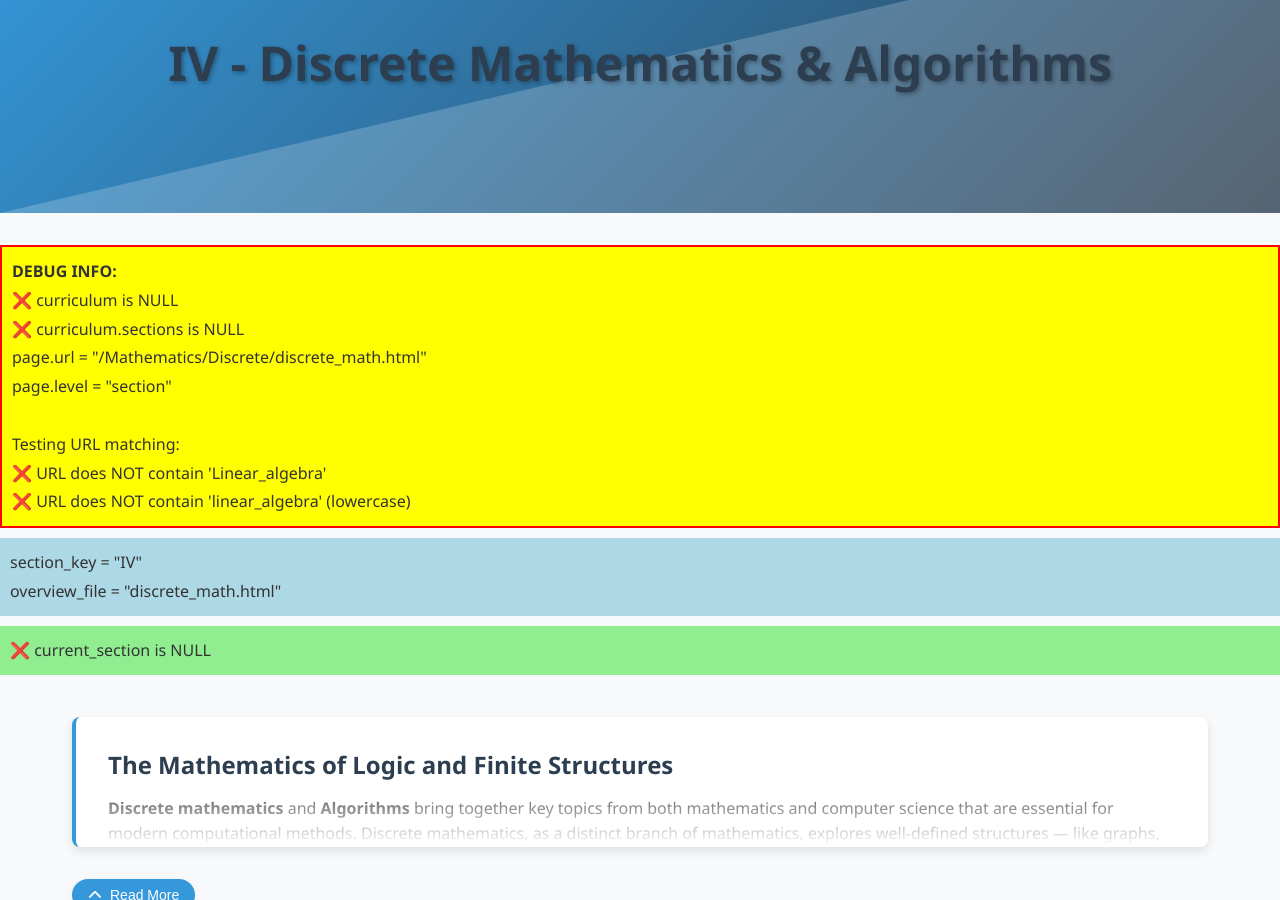
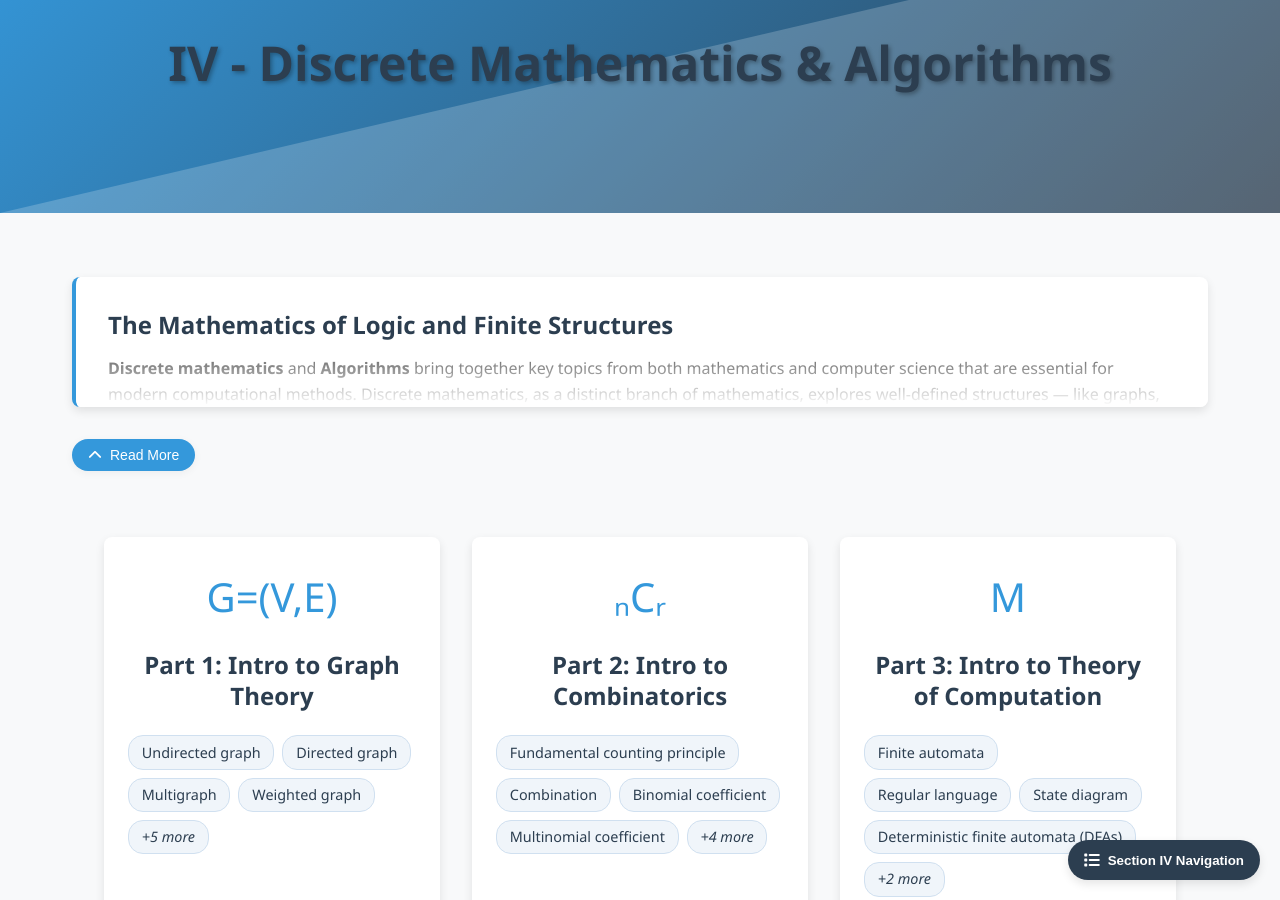
Before and after one commit to Yusukey01/yusukey01.github.io, a Jekyll site: the page built from Mathematics/Discrete/discrete_math.html, in a window 1280 px wide and 900 px high, scrolled down 251 px. Built offline with Jekyll 4.4.1, drawn with Linux system fonts in a browser that asks for light colours.

Commit message:
reorganized section navigation system

```diff
--- a/_includes/section_navigation.html
+++ b/_includes/section_navigation.html
@@ -1,138 +1,103 @@
 {% comment %}
-  DEBUG VERSION - Section Navigation
+  Section Navigation - Loads curriculum.json via JavaScript
+  (Because data files are in /data/ not /_data/)
 {% endcomment %}
 
-{% assign curriculum = site.data.curriculum %}
-
-<!-- DEBUG: Check if curriculum loaded -->
-<div style="background: yellow; padding: 10px; margin: 10px 0; border: 2px solid red;">
-  <strong>DEBUG INFO:</strong><br>
-
-  <!-- Check if curriculum exists -->
-  {% if curriculum %}
-    ✅ curriculum loaded<br>
-  {% else %}
-    ❌ curriculum is NULL<br>
-  {% endif %}
-
-  <!-- Check if sections exists -->
-  {% if curriculum.sections %}
-    ✅ curriculum.sections exists<br>
-  {% else %}
-    ❌ curriculum.sections is NULL<br>
-  {% endif %}
-
-  <!-- Check page.url -->
-  page.url = "{{ page.url }}"<br>
-
-  <!-- Check page.level -->
-  page.level = "{{ page.level }}"<br>
-
-  <!-- Check what sections are available -->
-  {% if curriculum.sections %}
-    <br>Available section keys:<br>
-    {% for section_entry in curriculum.sections %}
-      - Key: "{{ section_entry[0] }}" | Title: "{{ section_entry[1].title }}"<br>
-    {% endfor %}
-  {% endif %}
-
-  <!-- Test direct access -->
-  <br>Testing URL matching:<br>
-  {% if page.url contains 'Linear_algebra' %}
-    ✅ URL contains 'Linear_algebra'<br>
-  {% else %}
-    ❌ URL does NOT contain 'Linear_algebra'<br>
-  {% endif %}
-
-  {% if page.url contains 'linear_algebra' %}
-    ✅ URL contains 'linear_algebra' (lowercase)<br>
-  {% else %}
-    ❌ URL does NOT contain 'linear_algebra' (lowercase)<br>
-  {% endif %}
-</div>
-
-{% comment %} Original navigation code below {% endcomment %}
-
-{% assign current_section = nil %}
-{% assign section_key = nil %}
-{% assign overview_file = nil %}
-
-{% if page.url contains 'Linear_algebra' %}
-  {% assign section_key = "I" %}
-  {% assign overview_file = "linear_algebra.html" %}
-{% elsif page.url contains 'Calculus' %}
-  {% assign section_key = "II" %}
-  {% assign overview_file = "calculus.html" %}
-{% elsif page.url contains 'Probability' %}
-  {% assign section_key = "III" %}
-  {% assign overview_file = "probability.html" %}
-{% elsif page.url contains 'Discrete' %}
-  {% assign section_key = "IV" %}
-  {% assign overview_file = "discrete_math.html" %}
-{% elsif page.url contains 'Machine_learning' %}
-  {% assign section_key = "V" %}
-  {% assign overview_file = "ml.html" %}
-{% endif %}
-
-<!-- DEBUG: After URL check -->
-<div style="background: lightblue; padding: 10px; margin: 10px 0;">
-  section_key = "{{ section_key }}"<br>
-  overview_file = "{{ overview_file }}"
-</div>
-
-{% if section_key %}
-  {% for section_entry in curriculum.sections %}
-    {% if section_entry[0] == section_key %}
-      {% assign current_section = section_entry[1] %}
-      {% break %}
-    {% endif %}
-  {% endfor %}
-{% endif %}
-
-<!-- DEBUG: After section lookup -->
-<div style="background: lightgreen; padding: 10px; margin: 10px 0;">
-  {% if current_section %}
-    ✅ current_section found: "{{ current_section.title }}"<br>
-    Parts count: {{ current_section.parts.size }}
-  {% else %}
-    ❌ current_section is NULL
-  {% endif %}
-</div>
-
-{% if current_section %}
 <div class="quick-jump-container">
     <button type="button" id="quick-jump-toggle" class="quick-jump-toggle">
-      <i class="fas fa-list"></i> <strong>Section {{ section_key }} Navigation</strong>
+      <i class="fas fa-list"></i> <strong id="nav-section-title">Section Navigation</strong>
     </button>
     <div id="quick-jump-menu" class="quick-jump-menu">
-      <h3>{{ current_section.title }}</h3>
-      <div class="quick-jump-links">
-
-        {% if page.level == 'detail' %}
-        <a href="{{ overview_file }}">← Back to Section {{ section_key }} Overview</a>
-        <hr style="margin: 8px 0; border: 1px solid #ddd;">
-        {% endif %}
-
-        {% for part in current_section.parts %}
-          {% if page.level == 'detail' %}
-            {% assign part_url = part.url %}
-          {% else %}
-            {% assign base_parts = current_section.baseUrl | split: "/" %}
-            {% assign folder_name = base_parts[1] %}
-            {% assign part_url = "../" | append: folder_name | append: "/" | append: part.url %}
-          {% endif %}
-
-          {% assign url_without_ext = part.url | remove: ".html" %}
-          {% if page.url contains url_without_ext %}
-            {% assign is_current = true %}
-          {% else %}
-            {% assign is_current = false %}
-          {% endif %}
-
-          <a href="{{ part_url }}" {% if is_current %}class="current-page"{% endif %}>Part {{ part.part }}: {{ part.title }}</a>
-        {% endfor %}
-
+      <h3 id="nav-section-heading">Loading...</h3>
+      <div class="quick-jump-links" id="nav-links-container">
+        <!-- Links will be populated by JavaScript -->
       </div>
     </div>
 </div>
-{% endif %}
+
+<script>
+(function() {
+  // Determine current section from URL
+  const path = window.location.pathname;
+  let sectionKey = null;
+  let overviewFile = null;
+
+  if (path.includes('Linear_algebra')) {
+    sectionKey = 'I';
+    overviewFile = 'linear_algebra.html';
+  } else if (path.includes('Calculus')) {
+    sectionKey = 'II';
+    overviewFile = 'calculus.html';
+  } else if (path.includes('Probability')) {
+    sectionKey = 'III';
+    overviewFile = 'probability.html';
+  } else if (path.includes('Discrete')) {
+    sectionKey = 'IV';
+    overviewFile = 'discrete_math.html';
+  } else if (path.includes('Machine_learning')) {
+    sectionKey = 'V';
+    overviewFile = 'ml.html';
+  }
+
+  if (!sectionKey) {
+    // Not in a section page, hide navigation
+    document.querySelector('.quick-jump-container').style.display = 'none';
+    return;
+  }
+
+  // Check if this is a detail page (has level: detail in front matter)
+  const isDetailPage = '{{ page.level }}' === 'detail';
+
+  // Load curriculum data
+  fetch('/data/curriculum.json')
+    .then(response => response.json())
+    .then(curriculum => {
+      const section = curriculum.sections[sectionKey];
+      if (!section) {
+        console.error('Section not found:', sectionKey);
+        return;
+      }
+
+      // Update section title
+      document.getElementById('nav-section-title').innerHTML =
+        'Section ' + sectionKey + ' Navigation';
+      document.getElementById('nav-section-heading').textContent = section.title;
+
+      // Build navigation links
+      const container = document.getElementById('nav-links-container');
+      let html = '';
+
+      // Add back link for detail pages
+      if (isDetailPage) {
+        html += '<a href="' + overviewFile + '">← Back to Section ' + sectionKey + ' Overview</a>';
+        html += '<hr style="margin: 8px 0; border: 1px solid #ddd;">';
+      }
+
+      // Add part links
+      section.parts.forEach(part => {
+        let partUrl;
+        if (isDetailPage) {
+          partUrl = part.url;
+        } else {
+          // For overview pages, construct relative path
+          const folderName = section.baseUrl.split('/')[1];
+          partUrl = '../' + folderName + '/' + part.url;
+        }
+
+        // Check if current page
+        const urlWithoutExt = part.url.replace('.html', '');
+        const isCurrent = path.includes(urlWithoutExt);
+
+        html += '<a href="' + partUrl + '"' + (isCurrent ? ' class="current-page"' : '') + '>';
+        html += 'Part ' + part.part + ': ' + part.title;
+        html += '</a>';
+      });
+
+      container.innerHTML = html;
+    })
+    .catch(error => {
+      console.error('Failed to load curriculum:', error);
+      document.querySelector('.quick-jump-container').style.display = 'none';
+    });
+})();
+</script>
```
